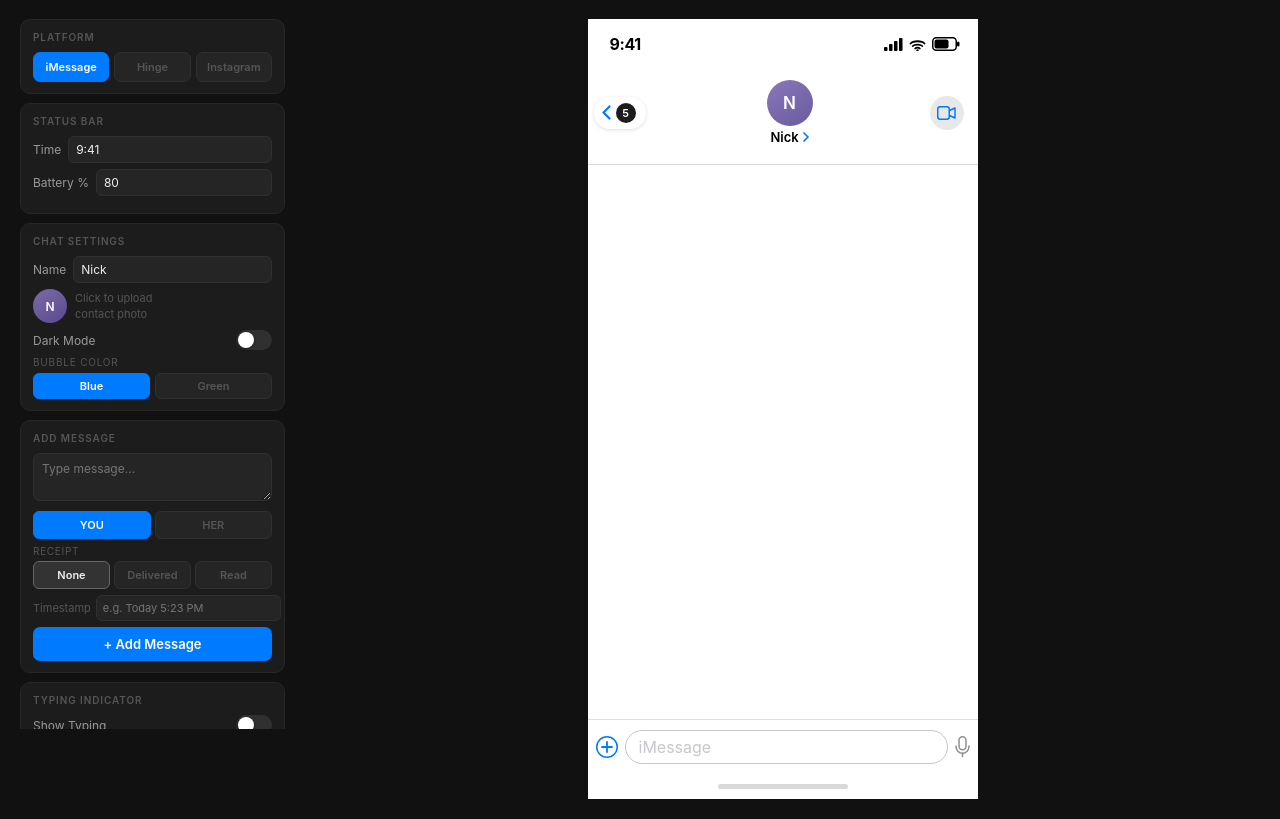
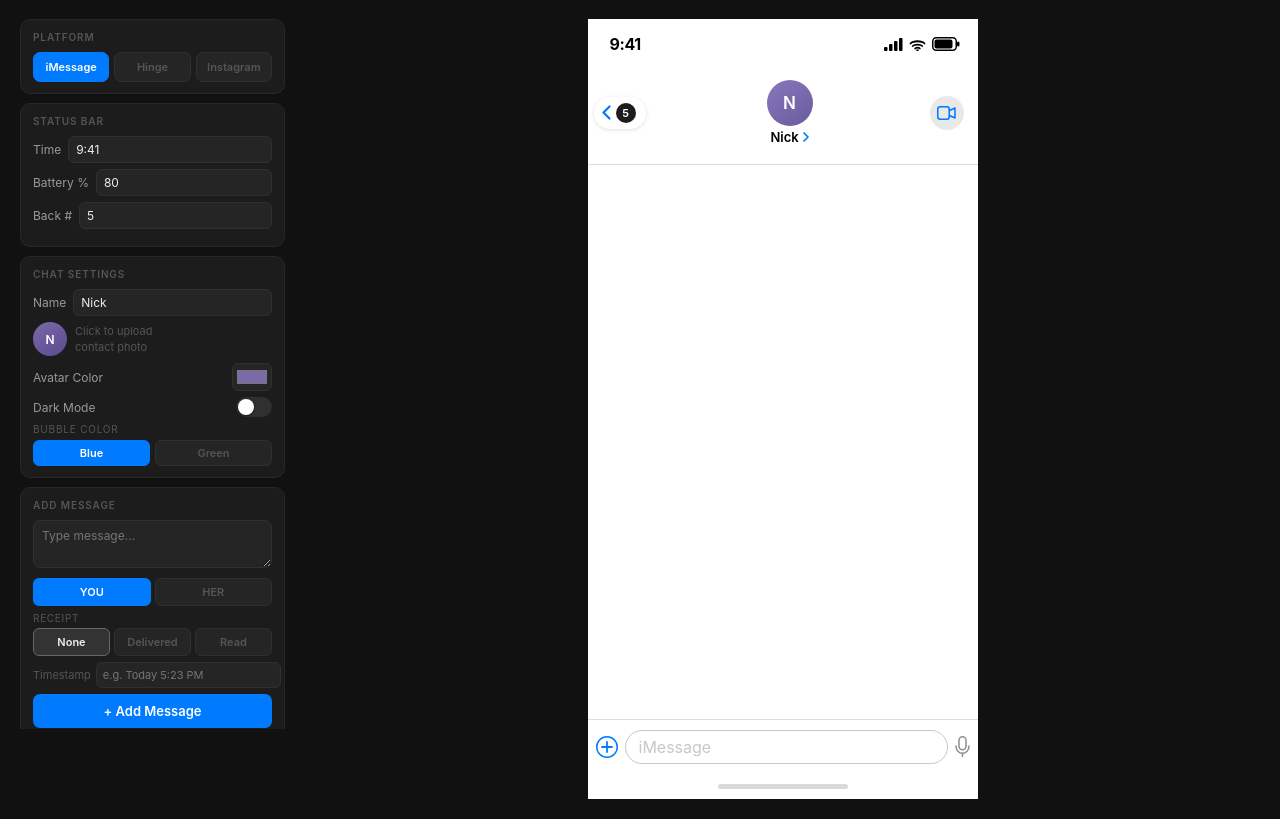
Before and after one commit to belltrixtech/messagegenni, a plain HTML site: page index.html in a window 1280 px wide. Shown: the part 68-887 px from the top of the page. Drawn offline with nearby package versions, Linux system fonts and the light colour scheme.

Commit message:
Add files via upload

```diff
--- a/index.html
+++ b/index.html
@@ -561,6 +561,7 @@
     <h3>Status Bar</h3>
     <div class="cr"><label>Time</label><input type="text" id="sb-t" value="9:41" maxlength="5" oninput="updateUI()"></div>
     <div class="cr"><label>Battery %</label><input type="number" id="sb-b" value="80" min="0" max="100" oninput="updateUI()"></div>
+    <div class="cr" id="back-num-row"><label>Back #</label><input type="number" id="sb-back" value="5" min="1" max="99" oninput="updateUI()"></div>
   </div>
 
   <div class="panel">
@@ -574,6 +575,10 @@
       </div>
       <input type="file" id="av-file" accept="image/*" onchange="handleAvatar(event)">
       <div class="av-info">Click to upload<br>contact photo</div>
+    </div>
+    <div class="cr">
+      <label>Avatar Color</label>
+      <input type="color" id="av-color" value="#7b6aa8" oninput="updateAvatarColor()" style="width:40px;height:28px;padding:2px;border-radius:6px;border:1px solid #303030;background:#252525;cursor:pointer;">
     </div>
     <div id="imsg-extras">
       <div class="tog-row">
@@ -672,7 +677,7 @@
           <svg width="9" height="15" viewBox="0 0 9 15" fill="none">
             <path d="M7.5 1.5L1.5 7.5L7.5 13.5" stroke="#007AFF" stroke-width="2.2" stroke-linecap="round" stroke-linejoin="round"/>
           </svg>
-          <div class="ism-back-num">5</div>
+          <div class="ism-back-num" id="ism-back-num">5</div>
         </div>
       </div>
       <!-- Center: avatar + name -->
@@ -907,6 +912,7 @@
   document.getElementById('pt-ig').className = 'ptab' + (p==='ig' ? ' aig' : '');
   document.getElementById('imsg-extras').style.display = p==='i' ? 'block' : 'none';
   document.getElementById('rcpt-wrap').style.display = p==='i' ? 'block' : 'none';
+  document.getElementById('back-num-row').style.display = p==='i' ? 'flex' : 'none';
   document.getElementById('ig-username-row').style.display = p==='ig' ? 'flex' : 'none';
   document.getElementById('add-btn').className = 'add-btn' + (p==='h' ? ' hn' : '');
   document.getElementById('exp-full').className = 'exp-btn' + (p==='h' ? ' hn' : '');
@@ -954,6 +960,8 @@
   document.getElementById('ism-t').textContent = t;
   document.getElementById('ism-bf').setAttribute('width', fw);
   document.getElementById('ism-nm').textContent = name;
+  const backNum = document.getElementById('sb-back').value || '5';
+  document.getElementById('ism-back-num').textContent = backNum;
   setAvImg('ism-av', 'ism-av-i', ini, avatarUrl);
 
   // Hinge
@@ -995,9 +1003,22 @@
   setAvImg('ig-typ-av', 'ig-typ-av-i', ini, avatarUrl);
 
   renderAll();
+  updateAvatarColor();
 }
 
-function toggleDark() {
+function updateAvatarColor() {
+  const color = document.getElementById('av-color').value;
+  // Update all avatar backgrounds (only when no photo uploaded)
+  if (!avatarUrl) {
+    const avEls = ['av-ctrl','ism-av','hng-typ-av','ig-av','ig-typ-av'];
+    avEls.forEach(id => {
+      const el = document.getElementById(id);
+      if (el) el.style.background = color;
+    });
+    // Hinge received avatars are dynamically rendered, handled in renderHinge/renderIG
+  }
+}
+
   isDark = !isDark;
   document.getElementById('dk-tog').classList.toggle('on', isDark);
   document.getElementById('ip').classList.toggle('dk', isDark);
@@ -1122,6 +1143,7 @@
       const wrap=document.createElement('div'); wrap.className='hng-recv-wrap';
       const av=document.createElement('div');
       av.className='hng-rav'+(isLast?'':' hid');
+      av.style.background = avatarUrl ? '' : (document.getElementById('av-color').value || '#7b6aa8');
       if (avatarUrl) {
         const img=document.createElement('img');
         img.style.cssText='position:absolute;inset:0;width:100%;height:100%;object-fit:cover;border-radius:50%;';
@@ -1168,6 +1190,7 @@
       const wrap=document.createElement('div'); wrap.className='ig-recv-wrap';
       const av=document.createElement('div');
       av.className='ig-rav'+(isLast?'':' hid');
+      av.style.background = avatarUrl ? '' : (document.getElementById('av-color').value || '#7b6aa8');
       if (avatarUrl) {
         const img=document.createElement('img');
         img.style.cssText='position:absolute;inset:0;width:100%;height:100%;object-fit:cover;border-radius:50%;';
```
